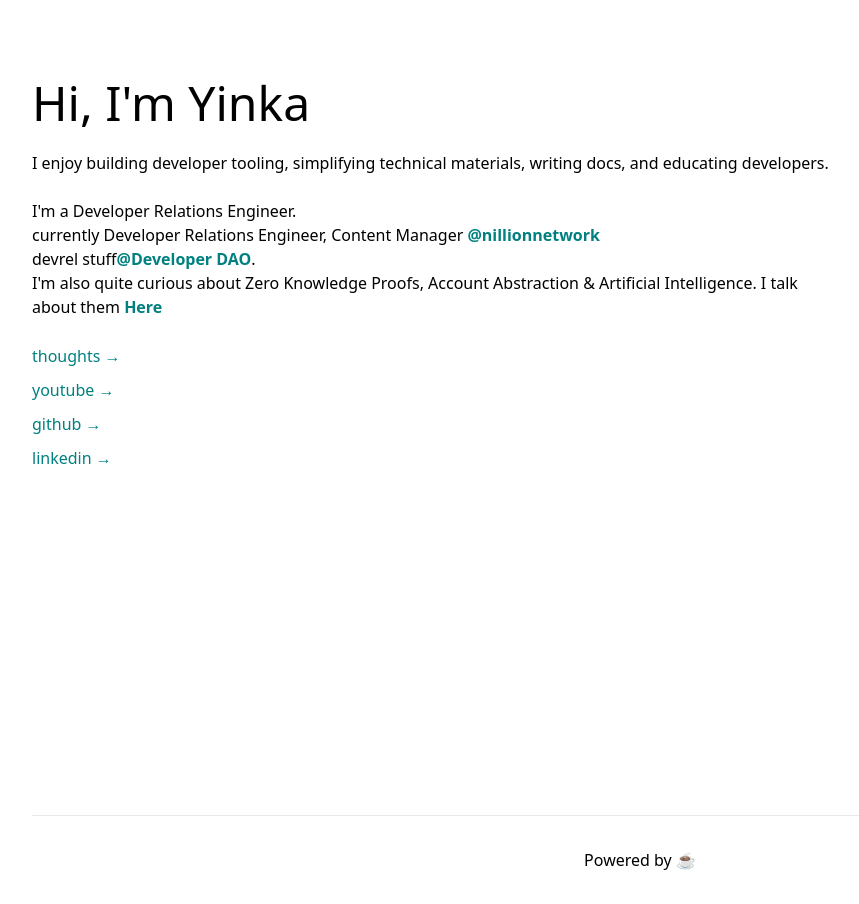
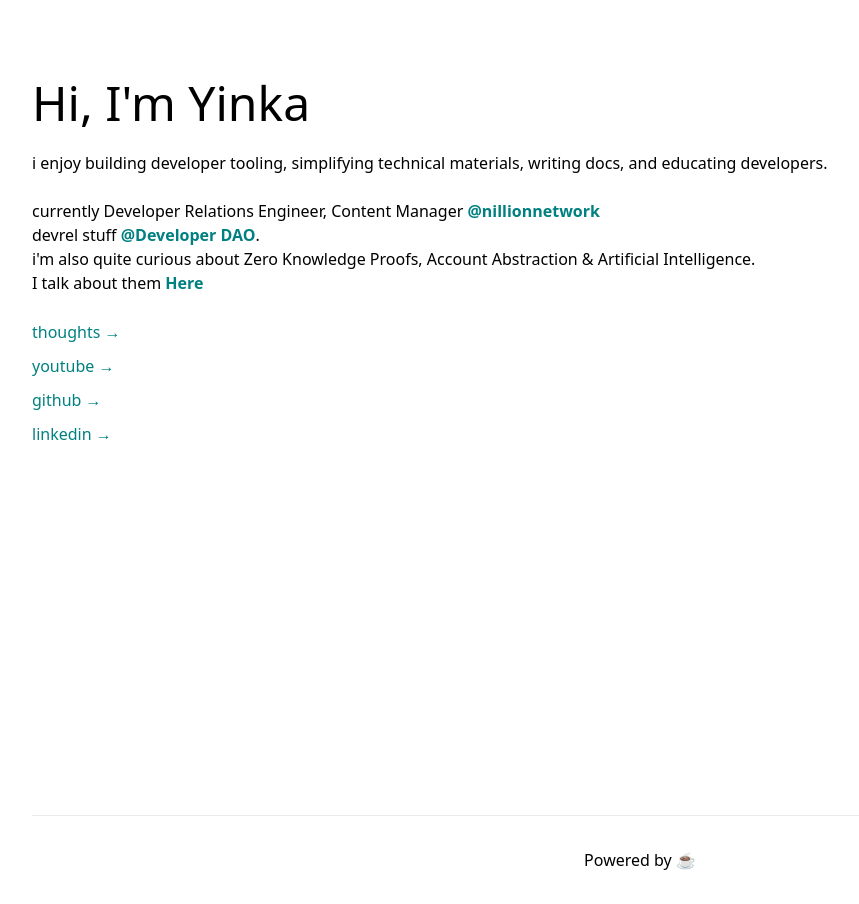
Before and after one commit to geniusyinka/yinka.lol, a Next.js app: page / in a window 1280 px wide. Shown: the whole page, without its empty margins (0-859 px from the left). Built offline with nearby package versions, Linux system fonts and the light colour scheme.

Commit message:
pakages and stuff

```diff
--- a/pages/index.tsx
+++ b/pages/index.tsx
@@ -1,3 +1,4 @@
+import React from "react";
 import type { NextPage } from "next";
 import Head from "next/head";
 import Image from "next/image";
@@ -18,10 +19,9 @@ const Home: NextPage = () => {
         <main className={styles.main}>
           <h1 className=" text-5xl">Hi, I'm Yinka</h1>
           <br />
-          <p>I enjoy building developer tooling, simplifying technical materials, writing docs, and educating developers. </p>
+          <p>i enjoy building developer tooling, simplifying technical materials, writing docs, and educating developers. </p>
           <br />
           <p>
-            I'm a Developer Relations Engineer. <br />
             currently Developer Relations Engineer, Content Manager
             <a
               href="https://twitter.com/nillionnetwork"
@@ -39,11 +39,11 @@ const Home: NextPage = () => {
               rel="noopener noreferrer"
               className="urls"
             >
-              <b>@Developer DAO</b>
+              <b> @Developer DAO</b>
             </a>
             .
             <br />
-            I'm also quite curious about Zero Knowledge Proofs, Account Abstraction  & Artificial Intelligence. I talk
+            i'm also quite curious about Zero Knowledge Proofs, Account Abstraction  & Artificial Intelligence. <br/> I talk
             about them
             <a href="https://www.youtube.com/@geniusyinka">
               <b> Here </b>
@@ -69,7 +69,7 @@ const Home: NextPage = () => {
               <h2>github &rarr;</h2>
             </a>
             <a
-              href="https://www.linkedin.com/in/wilson-oshidipe-28ba7a66/"
+              href="https://www.linkedin.com/in/olayinka-oshidipe-28ba7a66/"
               target="_blank"
               rel="noopener noreferrer"
               className="urls"
```
Also changed, not shown: 2 other files (tests, documents, lock files or other folders).
